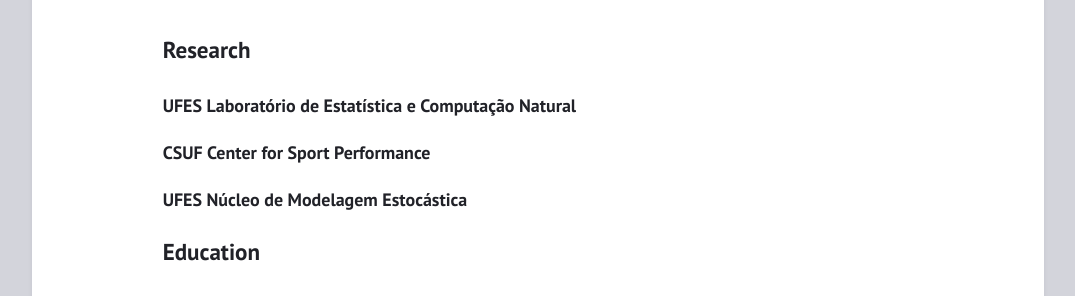
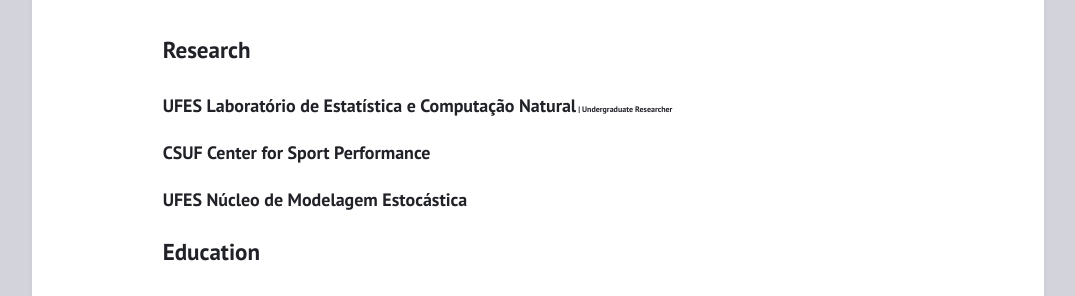
Before and after one commit to limacornejo/limacornejo.github.io, a Jekyll site: the page built from cv.md, in a window 1280 px wide. Shown: the part 176-472 px from the top of the page, without its empty margins (102-1177 px from the left). Built offline with Jekyll 4.4.1, drawn with Linux system fonts in a browser that asks for light colours.

Commit message:
Update cv.md

```diff
--- a/cv.md
+++ b/cv.md
@@ -7,7 +7,7 @@
 
 <header><h2>Research</h2></header>
 
-<p><h3>UFES Laboratório de Estatística e Computação Natural</h3></p>
+<p><h3>UFES Laboratório de Estatística e Computação Natural<small style="font-size:8px;"> | Undergraduate Researcher </small></h3></p>
 
 <p><h3>CSUF Center for Sport Performance</h3></p>
 
```
